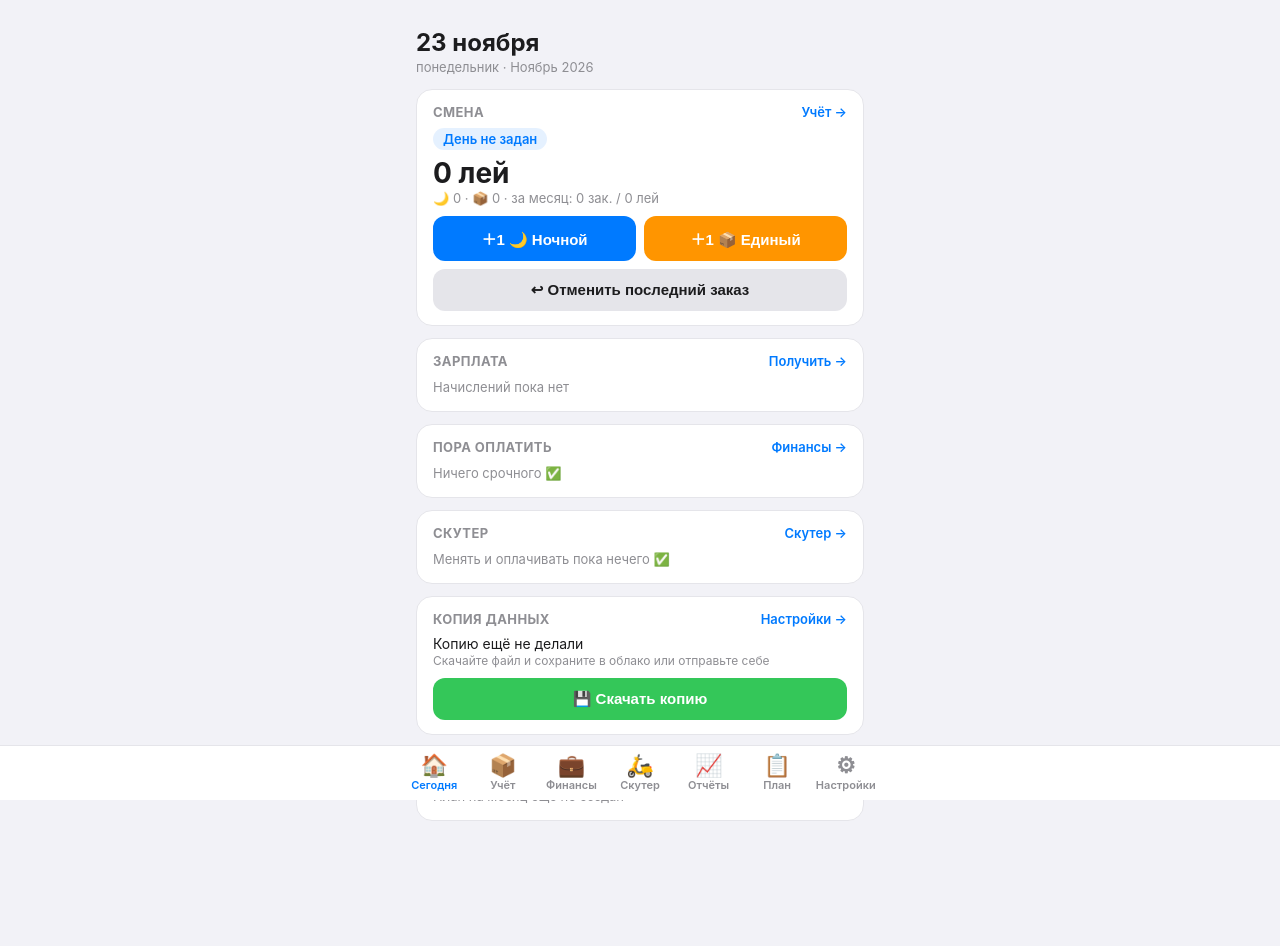
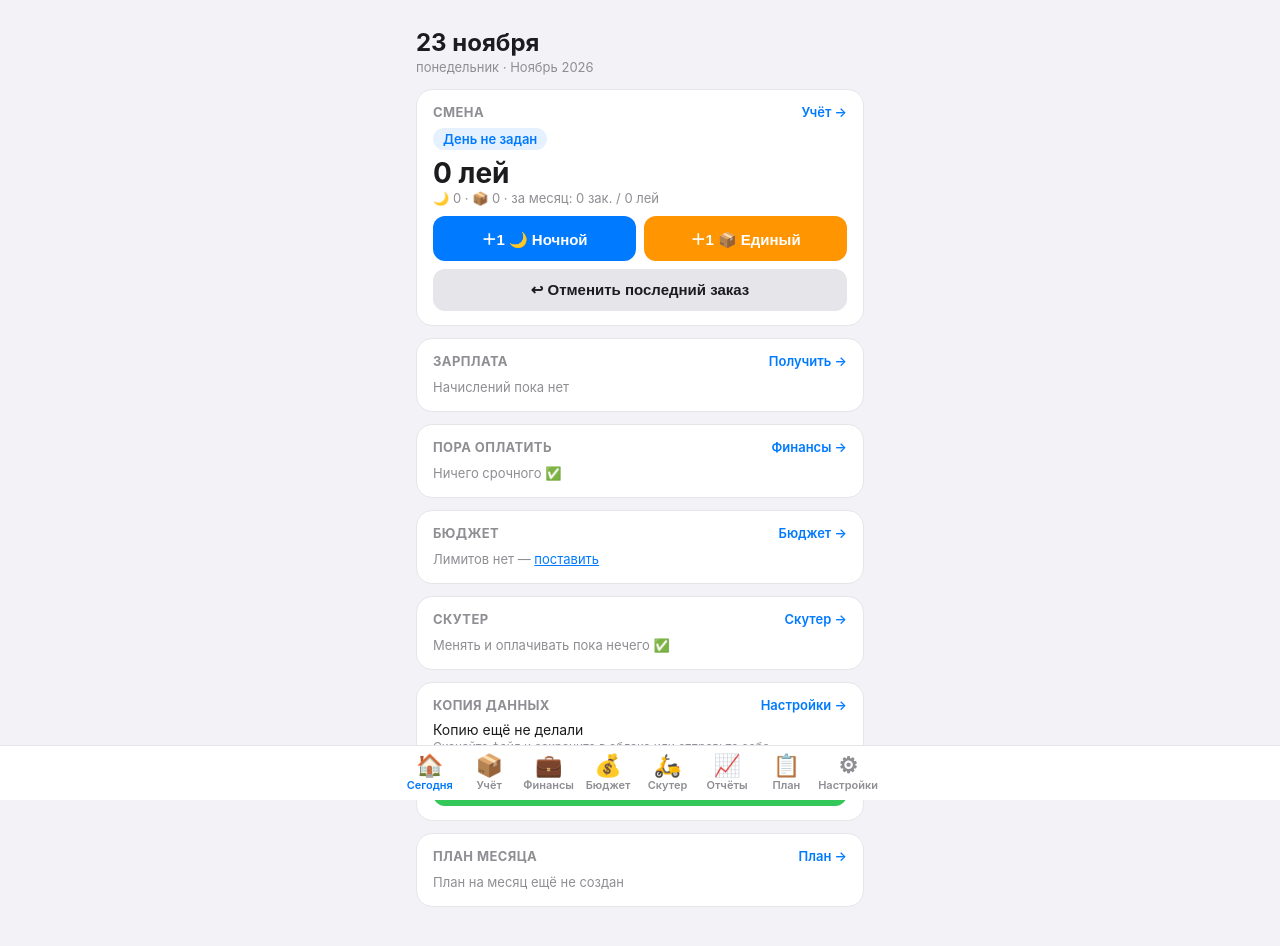
Before and after one commit to iuvic-cmd/bugalteria-curiera, a plain HTML site: page today.html in a window 1280 px wide. Before the commit the page ends 923 px from the top, so only its background shows below. Drawn offline with Linux system fonts and the light colour scheme.

Commit message:
Update today.html

```diff
--- a/today.html
+++ b/today.html
@@ -32,6 +32,7 @@ h1{font-size:24px;margin-bottom:2px}.sub{color:var(--text-dim);font-size:13px;ma
   <div class="card" id="cDay"></div>
   <div class="card" id="cSalary"></div>
   <div class="card" id="cPay"></div>
+  <div class="card" id="cBudget"></div>
   <div class="card" id="cScooter"></div>
   <div class="card" id="cBackup" style="display:none"></div>
   <div class="card" id="cPlan"></div>
@@ -41,6 +42,7 @@ h1{font-size:24px;margin-bottom:2px}.sub{color:var(--text-dim);font-size:13px;ma
   <a href="today.html" class="active"><span>🏠</span>Сегодня</a>
   <a href="index.html"><span>📦</span>Учёт</a>
   <a href="fin.html"><span>💼</span>Финансы</a>
+  <a href="budget.html"><span>💰</span>Бюджет</a>
   <a href="cash.html"><span>🛵</span>Скутер</a>
   <a href="stats.html"><span>📈</span>Отчёты</a>
   <a href="plan.html"><span>📋</span>План</a>
@@ -134,6 +136,13 @@ function render() {
     ? pay.map(p => row("fin.html", `${p.icon} ${esc(p.title)}`, p.den ? (p.late ? "⚠️ срок был " + p.den + "-го" : "до " + p.den + "-го") : "", fmt(p.sum) + " лей")).join("")
     : `<div class="empty">Ничего срочного ✅</div>`);
 
+  // 3b. Бюджет месяца: тот же расчёт, что на вкладке «Бюджет» (Calc.budget)
+  const bg = Calc.budget(ym);
+  $("cBudget").innerHTML = `<h2>Бюджет <a href="budget.html">Бюджет →</a></h2>` + (bg.cats.length
+    ? `<div class="row" style="border:0;padding-top:0"><span>Можно тратить в день<small>осталось в лимитах ${fmt(Math.round(bg.varLeft))} · дней: ${bg.daysLeft}</small></span><b class="big" style="font-size:20px">${fmt(Math.floor(bg.perDay))}</b></div>`
+      + bg.cats.filter(c => c.st !== "g").slice(0, 3).map(c => row("budget.html", `${c.st === "r" ? "🔴" : "🟡"} ${esc(c.name)}`, `${fmt(c.spent)} из ${fmt(c.limit)}`, c.pct + "%")).join("")
+    : `<div class="empty">Лимитов нет — <a href="budget.html" style="color:var(--accent)">поставить</a></div>`);
+
   // 4. Скутер
   const sc = Calc.scWanted(ym);
   $("cScooter").innerHTML = `<h2>Скутер <a href="cash.html">Скутер →</a></h2>` + (sc.length
```
